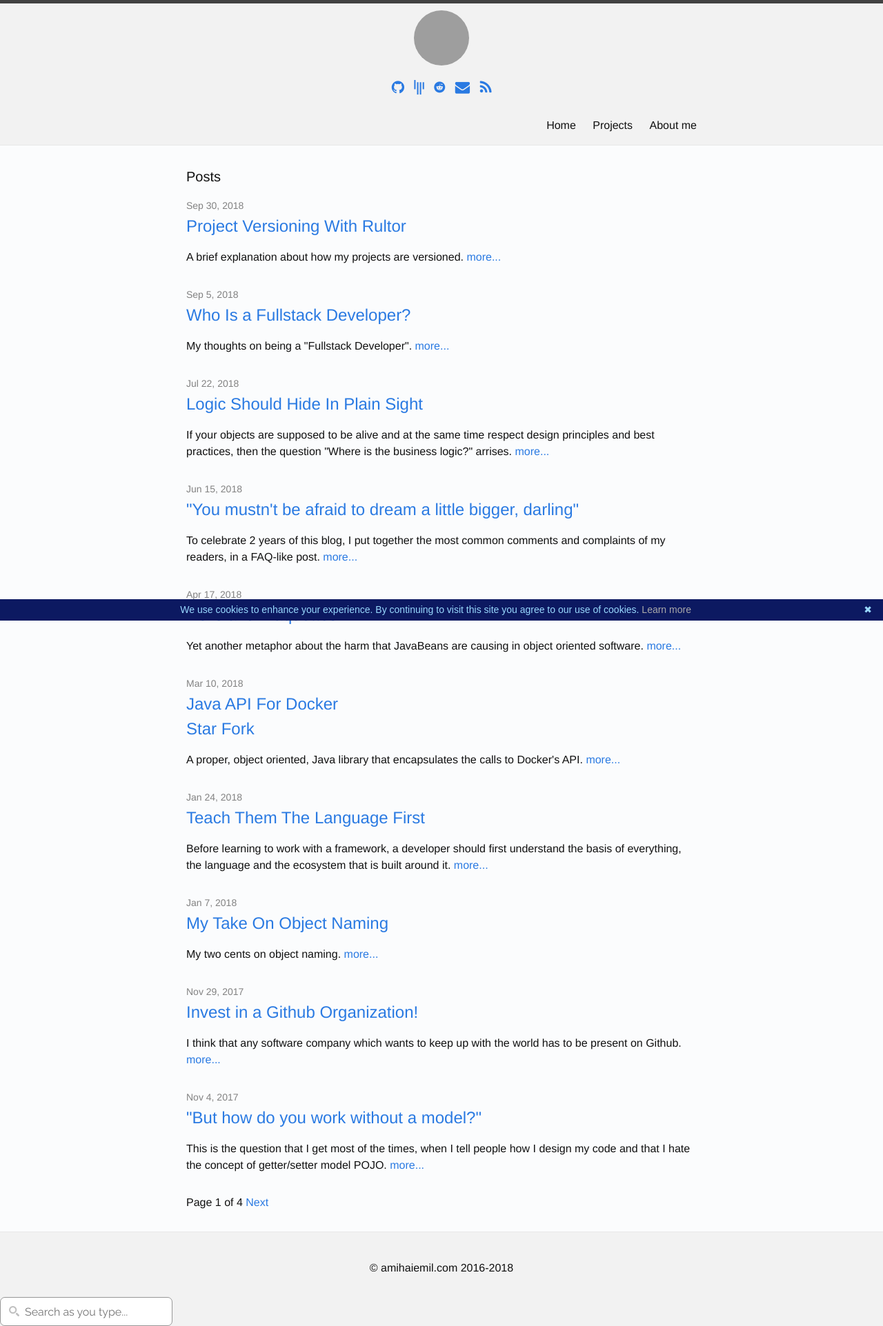
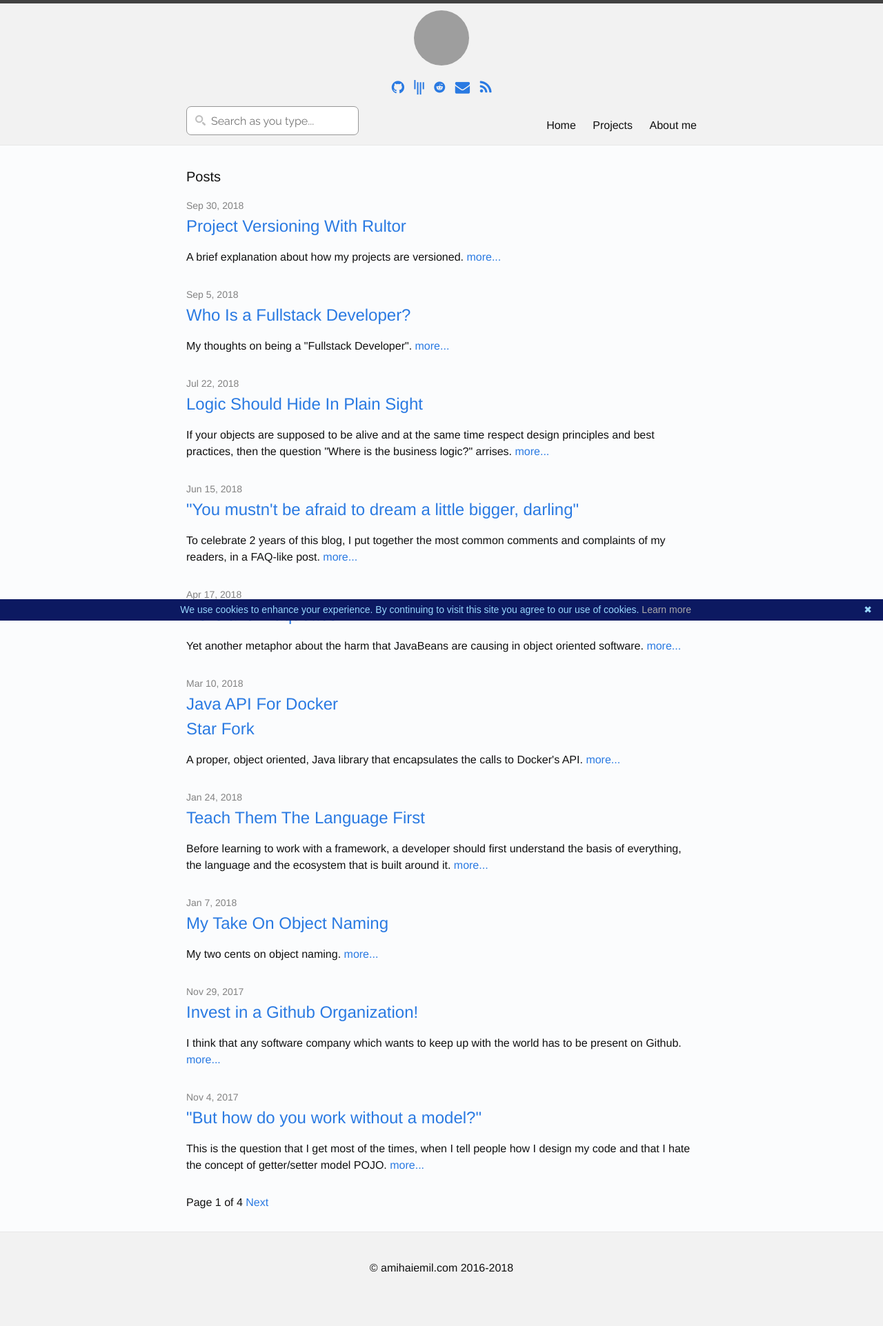
Before and after one commit to amihaiemil/amihaiemil.github.io, a Jekyll site: the page built from index.html, in a window 1280 px wide. Shown: the whole page at 69% size. Built offline with Jekyll 4.4.1, drawn with Linux system fonts in a browser that asks for light colours; the list of posts is cut into pages by our own code; after the commit the page ends 1881 px from its top, so only the background shows below that; grey boxes are pictures that could not be loaded.

Commit message:
Update header.html

```diff
--- a/_includes/header.html
+++ b/_includes/header.html
@@ -47,12 +47,12 @@
         <a class="page-link" href="/aboutme/about.html">About me</a>
       </div>
     </nav>
-    <!--<nav class="site-nav-search">
+    <nav class="site-nav-search">
       <a class="menu-icon fa fa-search fa-lg"></a>
       <div class="search-mobile">
         <div id="charles-search"></div>
       </div>
-    </nav>-->
+    </nav>
   </div>
 
 </header>
```
